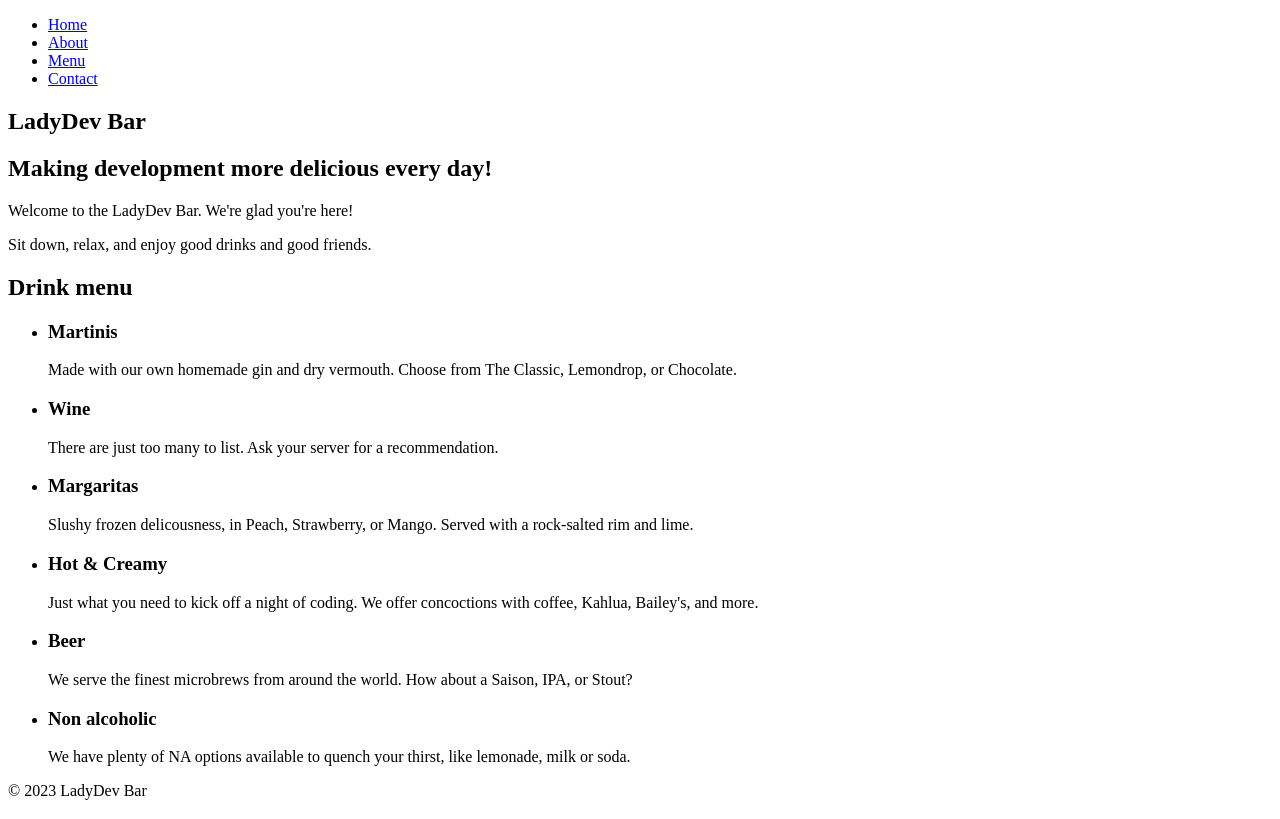
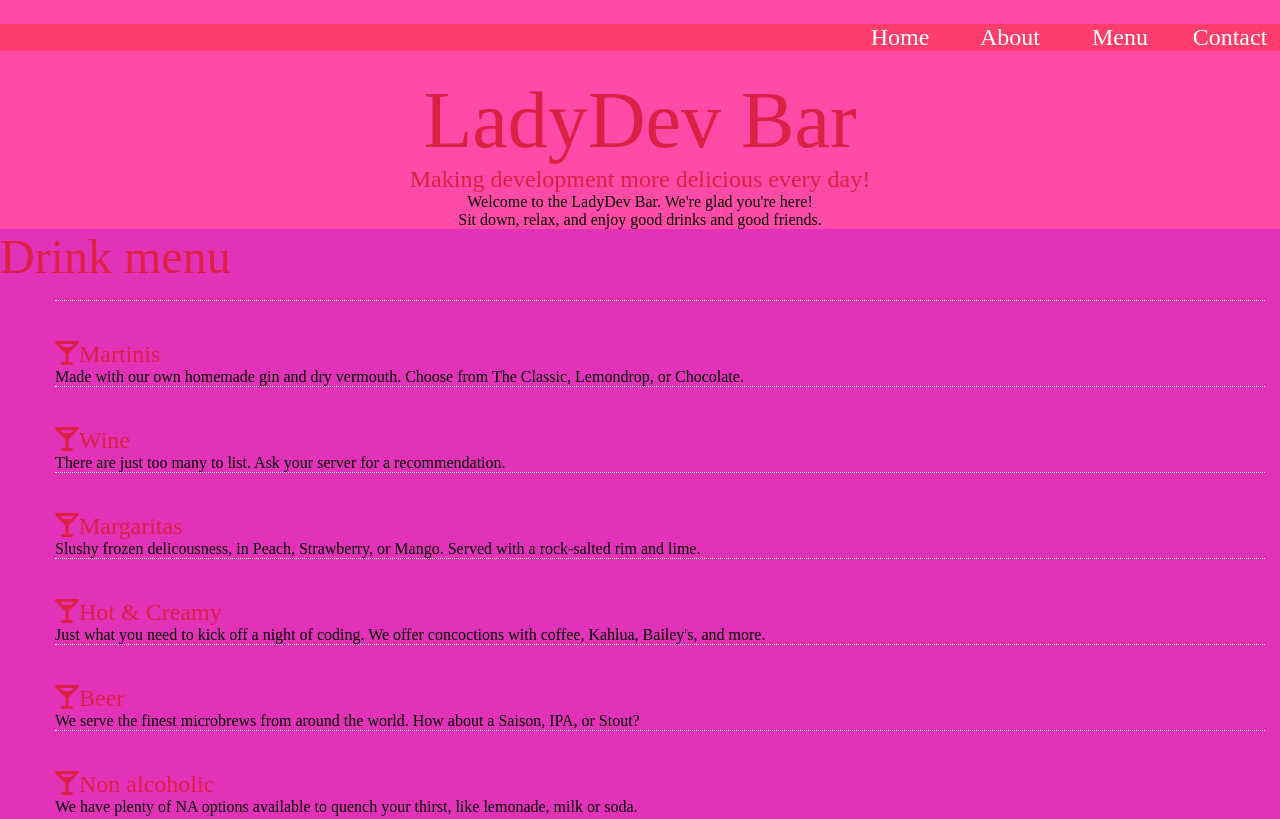
Before and after one commit to nbarton76/web-platform-9ar3b5, a plain HTML site: page index.html in a window 1280 px wide. Shown: the top 819 px of the page. Drawn offline with Linux system fonts and the light colour scheme.

Commit message:
2 files modified

```diff
--- a/index.html
+++ b/index.html
@@ -8,6 +8,7 @@
       src="https://kit.fontawesome.com/eeb19414a4.js "
       crossorigin="anonymous"
     ></script>
+    <link rel="stylesheet" href="styles.css" />
   </head>
   <body>
     <nav class="navbar">
--- a/styles.css
+++ b/styles.css
@@ -1,46 +1,100 @@
-* {
-  box-sizing: border-box;
+ @import url('https://fonts.googleapis.com/css2?family=Permanent+Marker&display=swap');
+
+html,
+body,
+div,
+h1,
+h2,
+h3,
+h4,
+h5,
+h6,
+p,
+a,
+img,
+li,
+aside,
+footer,
+nav,
+section  {
+  margin: 0;
+  padding: 0;
+  border: 0;
+  font-size: 100%;
+  font: inherit;
+}
+body {
+  background-color: #ff4ba7;
+}
+nav,
+footer {
+  background-color: #fe3d6c
+}
+h1,
+h2,
+h3 {
+  color: #db2044;
+}
+main li :hover{
+  background-color: #ffda64
+}
+.navbar ul {
+  display: grid;
+  grid-template-columns : repeat(4, 100px);
+  grid-gap: 10px;
+  justify-content: right;
+  justify-items: center;
+  font-size: 1.5em;
+}
+.hero {
+  text-align: center;
 }
 
-body {
-  margin: 0;
-  font-family: system-ui, sans-serif;
-  color: black;
-  background-color: white;
+.hero-text h1 {
+  font-size: 5em;
 }
 
-nav {
-  display: flex;
-  flex-wrap: wrap;
-  align-items: center;
-  justify-content: center;
-  padding: 0.5rem;
-  gap: 0.5rem;
-  border-bottom: solid 1px #aaa;
-  background-color: #eee;
+.hero-text h2 {
+  font-size: 1.5em;
 }
-
+.drinks {
+  background-color: #e233b8;
+  padding-bottom: 60px;
+}
+.drinks h2 {
+  font-size: 3em;
+}
+ul {
+  list-style-type: none;
+}
+.drinks li {
+  padding-top: 40px;
+  margin-right: 15px;
+  margin-left: 15px;
+}
 nav a {
-  display: inline-block;
-  min-width: 9rem;
-  padding: 0.5rem;
-  border-radius: 0.2rem;
-  border: solid 1px #aaa;
+  color: white;
+  text-decoration: none;
+}
+footer {
+  padding-top: 20px;
+  height: 50px;
+  color: white;
   text-align: center;
-  text-decoration: none;
-  color: #555;
 }
-
-nav a[aria-current='page'] {
-  color: #000;
-  background-color: #d4d4d4;
+.hero {
+  text-align: center;
 }
-
-main {
-  padding: 1rem;
+.drinks li {
+  border-top: 1px dotted white;
+  padding-top: 40px;
+  margin-right: 15px;
+  margin-left: 15px;
 }
-
-h1 {
-  font-weight: bold;
-  font-size: 1.5rem;
+h3.beverage {
+  font-size: 1.5em;
 }
+.beverage::before {
+  font: var(--fa-font-solid);
+  content: "\f57b";
+}
```
